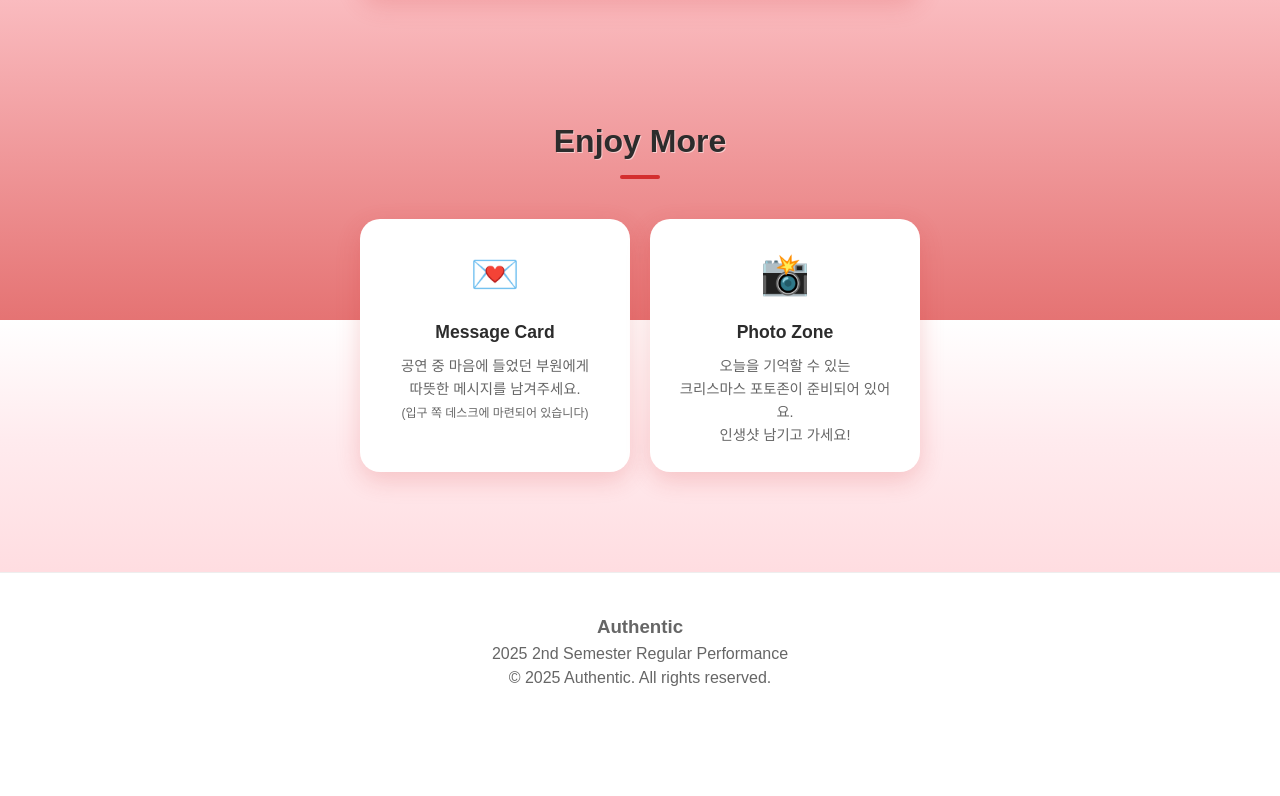
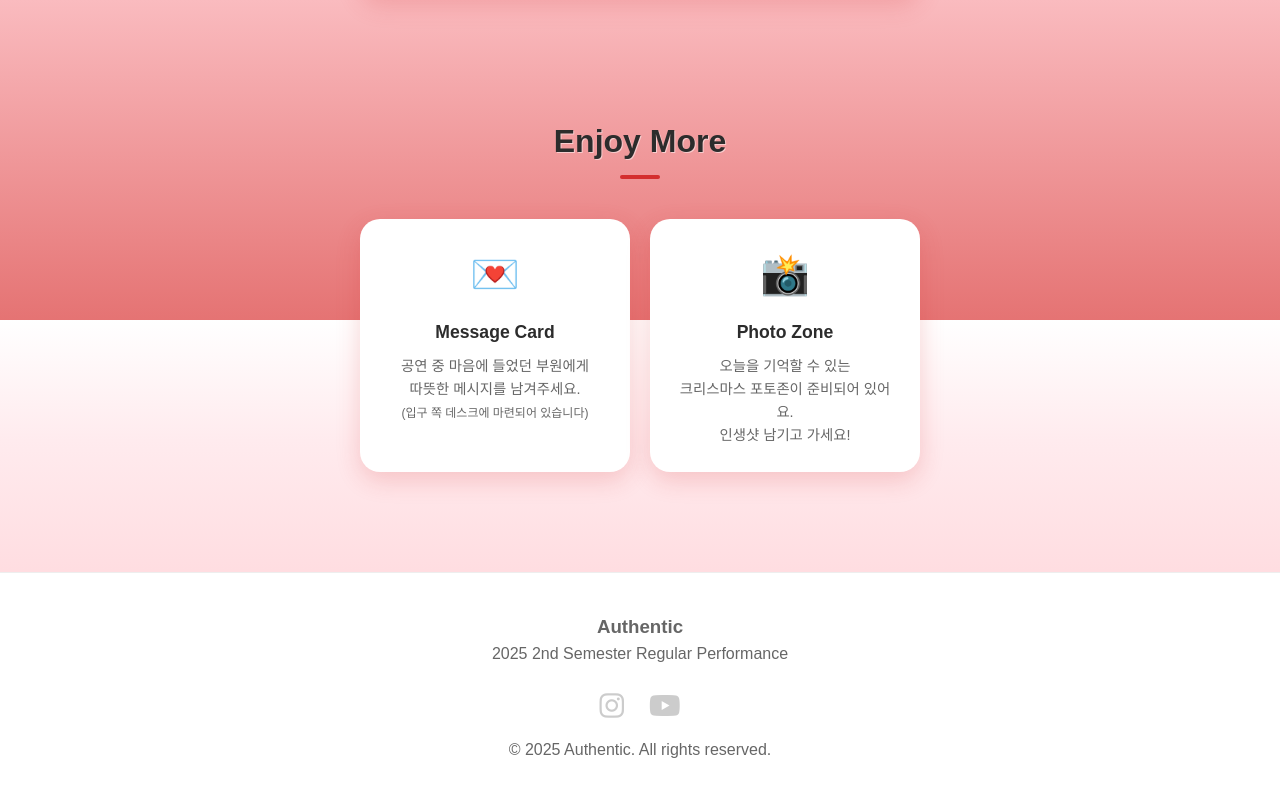
Before and after one commit to yousuk1120/-2-, a plain HTML site: page index.html in a window 1280 px wide. Shown: the part 2880-3676 px from the top of the page. Before the commit the page ends 3610 px from the top, so only its background shows below. Drawn offline with Linux system fonts and the light colour scheme; a web font is replaced by a local one.

Commit message:
디자인 변경 4-2

```diff
--- a/index.html
+++ b/index.html
@@ -7,6 +7,33 @@
     <!-- Pretendard 폰트 -->
     <link rel="stylesheet" as="style" crossorigin href="https://cdn.jsdelivr.net/gh/orioncactus/pretendard@v1.3.8/dist/web/static/pretendard.css" />
     <link rel="stylesheet" href="styles.css">
+
+    <!-- [추가됨] 아이콘 사용을 위한 FontAwesome -->
+    <link rel="stylesheet" href="https://cdnjs.cloudflare.com/ajax/libs/font-awesome/6.4.0/css/all.min.css">
+
+    <!-- [추가됨] 하단 아이콘 스타일 (기존 styles.css를 건드리지 않기 위해 여기에 적음) -->
+    <style>
+        .social-links {
+            margin-top: 20px;
+            display: flex;
+            justify-content: center;
+            gap: 25px; /* 아이콘 간격 */
+            padding-bottom: 10px;
+        }
+        .social-links a {
+            color: #ccc; /* 기본 색상 (회색) */
+            font-size: 28px; /* 아이콘 크기 */
+            transition: all 0.3s ease;
+            text-decoration: none;
+        }
+        .social-links a:hover {
+            transform: scale(1.15); /* 마우스 올리면 커짐 */
+        }
+        /* 인스타그램 마우스 올렸을 때 색상 */
+        .social-links a.insta:hover { color: #E1306C; }
+        /* 유튜브 마우스 올렸을 때 색상 */
+        .social-links a.youtube:hover { color: #FF0000; }
+    </style>
 </head>
 <body>
     <!-- 눈송이 효과 -->
@@ -32,7 +59,7 @@
         </nav>
     </header>
 
-<!-- 히어로 섹션 (수정됨: 장식 텍스트 복구) -->
+<!-- 히어로 섹션 -->
 <section class="hero" id="hero">
     <div class="star-bg">
         <div class="star s1"></div>
@@ -51,14 +78,12 @@
             <h1 class="main-title">
                 <span class="concert-title text-red">산타 출근 5일 전,</span><br>
                 <span class="concert-desc">
-                    <!-- 반짝이 복구 -->
                     <span class="deco-text">✨</span> 어센틱의 정기공연이 <span class="deco-text">✨</span><br>
                     열립니다.
                 </span>
             </h1>
 
             <div class="d-day-card scroll-reveal delay-1">
-                <!-- 선물상자 아이콘 복구 -->
                 <div class="d-day-header">🎁 Coming Soon</div>
                 <div class="d-day-body">
                     <span id="d-day-count">D-Day 계산중...</span>
@@ -81,19 +106,16 @@
     </div>
 </section>
 
-<!-- (공연 정보 섹션 등은 그대로 두세요) -->
-
-<!-- 셋리스트 (팀별 장식 수정) -->
+<!-- 셋리스트 -->
 <section class="section" id="setlist">
     <div class="container center-align">
         <h2 class="section-header scroll-reveal">Set List</h2>
 
         <div class="part-label scroll-reveal">Part 1</div>
 
-        <!-- 1. 서현팀 (트리 장식) -->
+        <!-- 1. 서현팀 -->
         <div class="team-card scroll-reveal">
             <div class="team-header green-bg">
-                <!-- ❄️ 대신 🎄로 변경 -->
                 <span class="snow-deco">🎄</span>
                 <h3>서현팀</h3>
                 <span class="snow-deco">🎄</span>
@@ -126,7 +148,7 @@
             </ul>
         </div>
 
-        <!-- 2. 찬우팀 (화이트 - 눈송이 유지하되 잘 보이게) -->
+        <!-- 2. 찬우팀 -->
         <div class="team-card scroll-reveal">
             <div class="team-header white-bg">
                 <span class="snow-deco">❄️</span>
@@ -161,10 +183,9 @@
             </ul>
         </div>
 
-        <!-- 3. 지우팀 (루돌프 장식) -->
+        <!-- 3. 지우팀 -->
         <div class="team-card scroll-reveal">
             <div class="team-header red-bg">
-                <!-- ❄️ 대신 🦌로 변경 -->
                 <span class="snow-deco">🦌</span>
                 <h3>지우팀</h3>
                 <span class="snow-deco">🦌</span>
@@ -247,10 +268,24 @@
         </div>
     </section>
 
+    <!-- 푸터 (여기에 아이콘 추가됨) -->
     <footer class="footer">
         <div class="container center-align">
             <h3>Authentic</h3>
             <p>2025 2nd Semester Regular Performance</p>
+
+            <!-- [추가됨] 소셜 미디어 아이콘 -->
+            <div class="social-links">
+                <!-- 인스타그램 -->
+                <a href="https://www.instagram.com/authentics_band?igsh=OTl0bWJkc3VnNngz" target="_blank" class="insta" title="Instagram">
+                    <i class="fa-brands fa-instagram"></i>
+                </a>
+                <!-- 유튜브 -->
+                <a href="https://www.youtube.com/@CJU_Authentic" target="_blank" class="youtube" title="YouTube">
+                    <i class="fa-brands fa-youtube"></i>
+                </a>
+            </div>
+
             <p class="copyright">© 2025 Authentic. All rights reserved.</p>
         </div>
     </footer>
```
